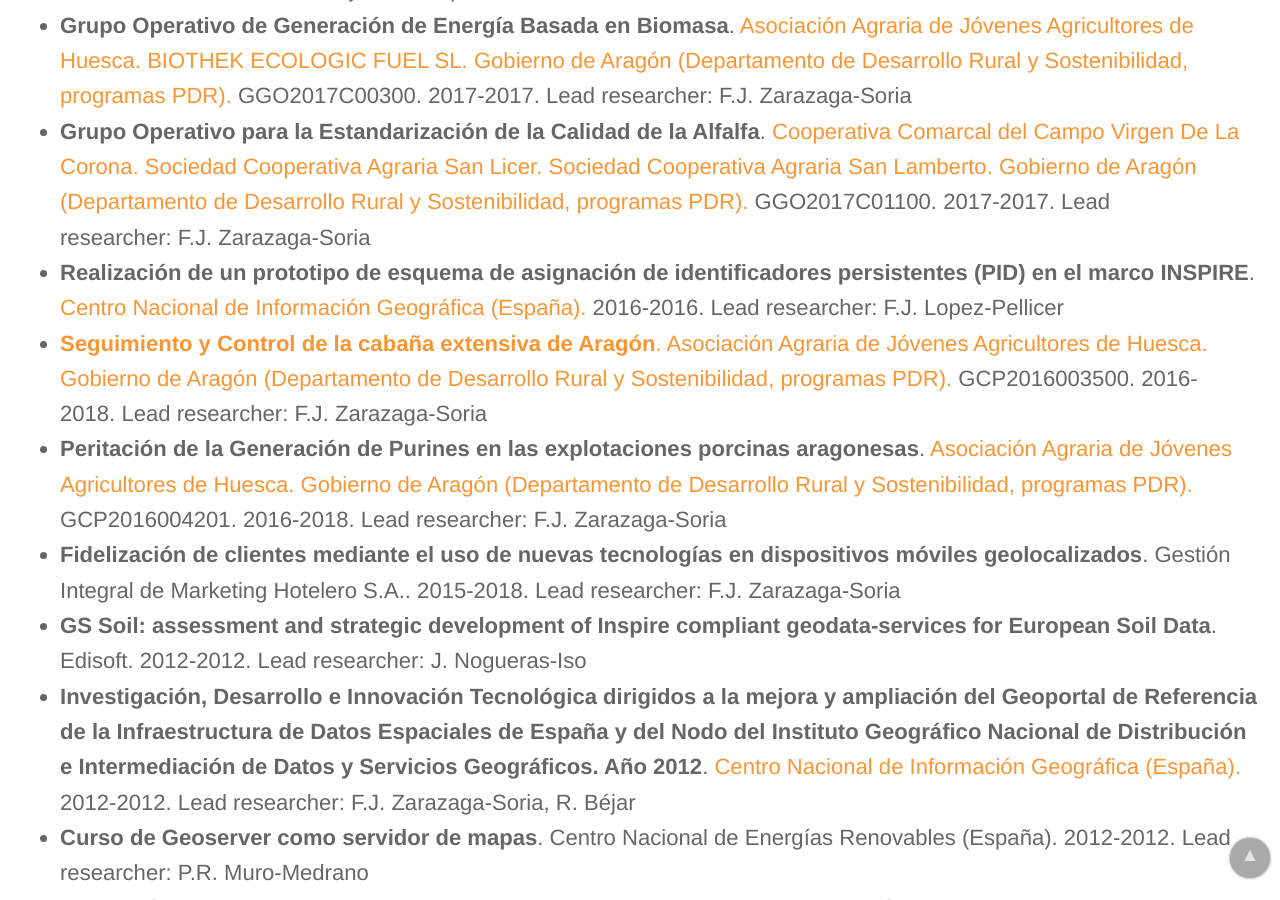
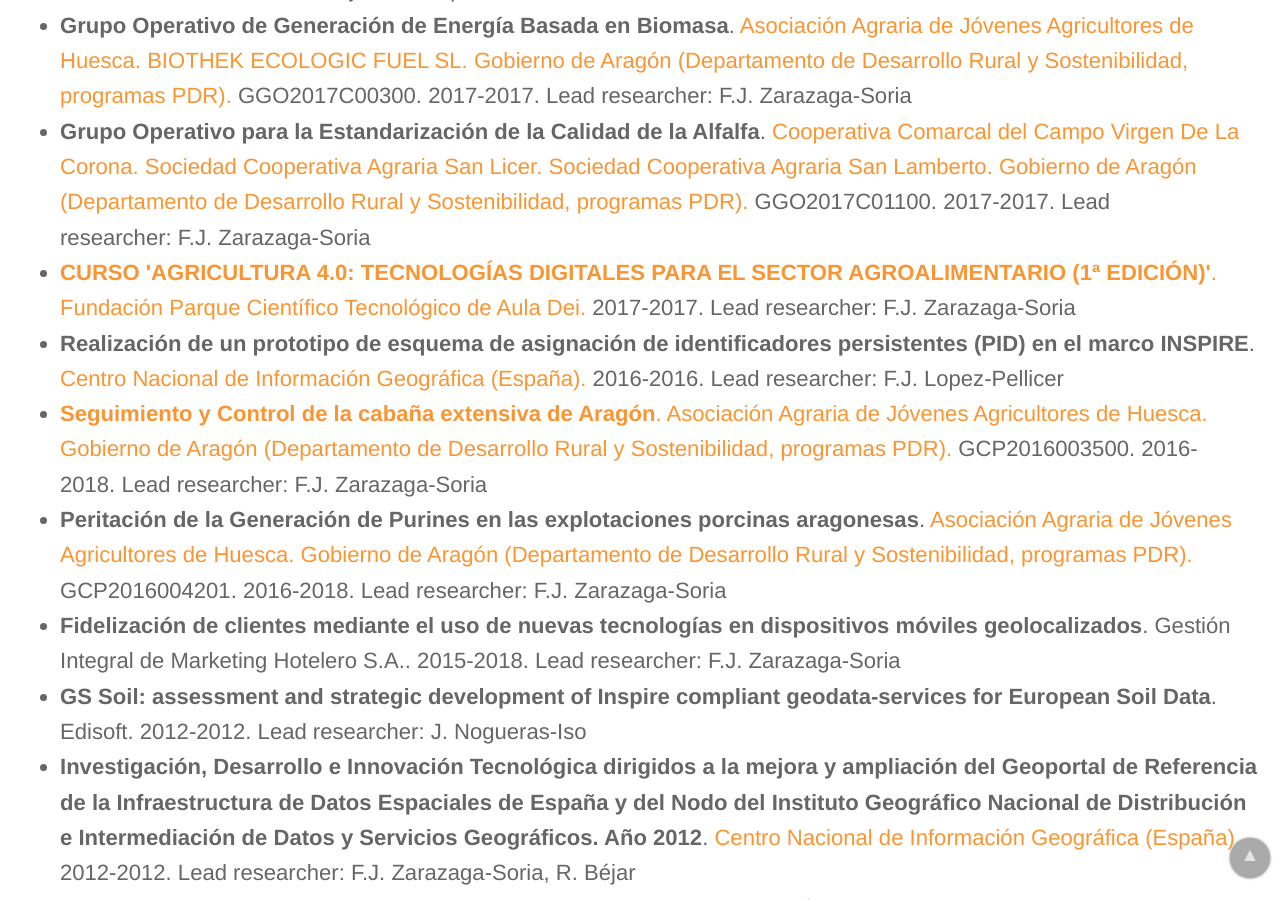
Before and after one commit to IAAA-Lab/IAAA-Lab.github.io, a Jekyll site: the page built from projects.html, in a window 1280 px wide and 900 px high, scrolled down 8972 px. Built offline with Jekyll 4.4.1, drawn with Linux system fonts in a browser that asks for light colours.

Commit message:
Inclusión curso agricultura 4.0

```diff
--- a/_data/projects-otri.yml
+++ b/_data/projects-otri.yml
@@ -34,6 +34,13 @@
     organization_url: http://www.aragon.es
   urli: http://www.go-alfalfa.es/
   reference: GGO2017C01100
+  years: 2017-2017
+  main_researcher: F.J. Zarazaga-Soria
+- title: "CURSO 'AGRICULTURA 4.0: TECNOLOGÍAS DIGITALES PARA EL SECTOR AGROALIMENTARIO (1ª EDICIÓN)'"
+  organizations:
+  - organization: Fundación Parque Científico Tecnológico de Aula Dei
+    organization_url: http://www.pctauladei.com/
+  url: http://www.pctauladei.com/es/seminario-especializado.html
   years: 2017-2017
   main_researcher: F.J. Zarazaga-Soria
 - title: "Realización de un prototipo de esquema de asignación de identificadores persistentes (PID) en el marco INSPIRE"
```
